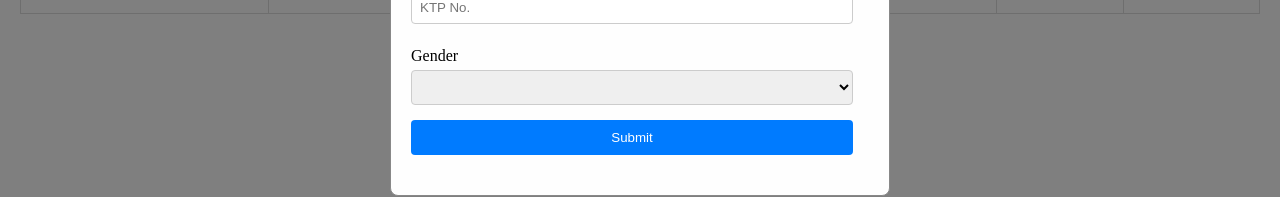
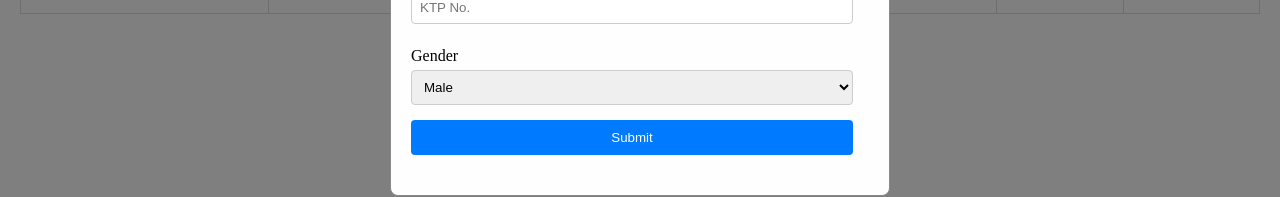
Before and after one commit to nandartika/web-financial-management, a React (Vite) app: page / in a window 1280 px wide. Both pictures are taken after a click on the button "Add Personal". Shown: the part 415-612 px from the top of the page. Built offline with nearby package versions, Linux system fonts and the light colour scheme.

Commit message:
fix: select input

```diff
--- a/src/components/FormDialog.jsx
+++ b/src/components/FormDialog.jsx
@@ -24,7 +24,8 @@ function FormDialog({ columns, isOpen, onClose, onSubmit }) {
         return (
           <Select
             key={column.key}
-            {...column}
+            name={column.key}
+            label={column.name}
             onChange={handleChange}
             value={formData[column.key] || ""}
           />
--- a/src/components/Input.jsx
+++ b/src/components/Input.jsx
@@ -10,7 +10,6 @@ function Input(props) {
 
     if (validator) {
       const error = validator(value);
-      console.log(error)
       setError(error || "");
     }
 
@@ -26,6 +25,7 @@ function Input(props) {
         name={name}
         value={value}
         onChange={handleChange}
+        maxLength={name === "nik" ? 16 : undefined}
       />
       {error && <p className="error">{error}</p>}
     </div>
--- a/src/components/Select.jsx
+++ b/src/components/Select.jsx
@@ -1,7 +1,7 @@
 import PropTypes from "prop-types";
 
 function Select(props) {
-  const { name, value, onChange } = props;
+  const { name, label, value, onChange } = props;
 
   const generateOptions = () => {
     switch (name) {
@@ -17,7 +17,7 @@ function Select(props) {
 
   return (
     <div className="select-container">
-      <label htmlFor={name}>{name}</label>
+      <label htmlFor={name}>{label}</label>
       <select name={name} value={value} onChange={onChange}>
         {generateOptions().map((option) => (
           <option key={option.key} value={option.value}>
@@ -31,6 +31,7 @@ function Select(props) {
 
 Select.propTypes = {
   name: PropTypes.string.isRequired,
+  label: PropTypes.string.isRequired,
   value: PropTypes.string.isRequired,
   onChange: PropTypes.func.isRequired,
 };
--- a/src/pages/PersonalPage.jsx
+++ b/src/pages/PersonalPage.jsx
@@ -18,10 +18,12 @@ function PersonalPage() {
     dispatch(asyncReceivePersonals());
   }, [dispatch]);
 
-  const handleAddPersonal = () => {};
+  const handleAddPersonal = (personal) => {
+    console.log(personal);
+  };
 
   const handleEditPersonal = (personal) => {
-
+    console.log(personal)
   };
 
   const handleDeletePersonal = (personalId) => {
```
